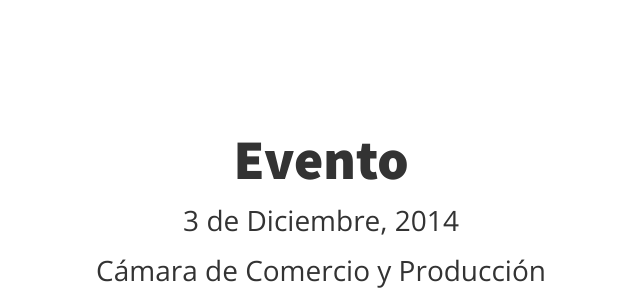
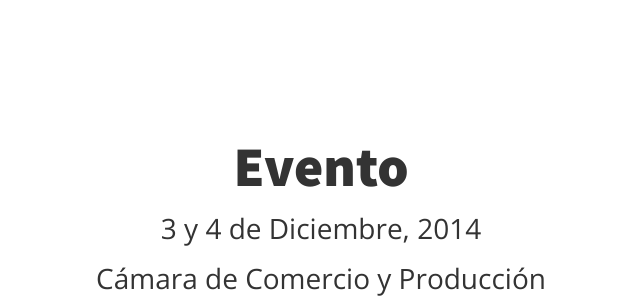
Before and after one commit to xpostudio4/angel, a Django app: page / in a window 1280 px wide. Shown: the part 2180-2477 px from the top of the page, without its empty margins (319-959 px from the left). Run offline with Django 3.2, Linux system fonts and the light colour scheme; some libraries are stand-ins or nearby versions.

Commit message:
small changes

```diff
--- a/app/templates/base.html
+++ b/app/templates/base.html
@@ -83,7 +83,7 @@
           <h3 class="text-center">Jon Mcneill</h3>
         </div>
         <div class="col-sm-8 text-center">
-          <p class="description">Jon es un emprendedor habiendo creado 9 compañías en el sector seguros. Ha sido mentor de una buena cantidad de Startups e inversionista en múltiple de ellas incluida entre estas últimas Stance Data en Dominicana y Censio en Estados Unidos. Jon fundó Sterling Collision Centers en 1997, llevando la compañía a más de 60 tiendas a nivel nacional con ventas en más de 400 millones de dolares al año. Actualmente desempeña la posicion de CEO de Enservio, una de las compañías de mayor crecimiento en el área de Boston.
+          <p class="description">Su experiencia como emprendedor le ha otorgado el mérito de innovador eimplementador. En el año 2012 East Company Magazine le nombró como “uno de los 10 CEOs más innovadores de los Estados Unidos”. Jon fundó Sterling Collision Centers en 1997, llevando la compañía a más de 60 tiendas a nivel nacional con ventas en más de 400 millones de dólares al año. Ha sido mentor e inversionista ángel de una buena cantidad de Startups incluida entre estas últimas <a href="http://stancedata.com/">Stance Data</a> en Republica Dominicana y <a href="http://www.cens.io/">Censio</a> en Estados Unidos. Jon Mcneill actualmente desempeña la posición de CEO de Enservio, una de las compañías de mayor crecimiento en el área de Boston. En el 2012 Jon recibió el premio “Emprendedor del Año” en la categoría Servicios Financieros otorgado por Ernst & Young. En el 2013 el Boston Business Journal lo reconoció como el “CEO más Admirado” en la categoría de compañía de tamaño pequeño y mediano. Se graduó en la Universidad de Northwestern.
         </div>
       </div>
     </div>
@@ -94,7 +94,7 @@
       <div class="row">
         <div class="col-sm-10 text-center col-sm-offset-1">
           <h1>Evento</h1>
-          <p>3 de Diciembre, 2014</p>
+          <p>3 y 4 de Diciembre, 2014</p>
           <p>Cámara de Comercio y Producción</p>
           <div class="mapi">
             <iframe src="https://www.google.com/maps/embed?pb=!1m18!1m12!1m3!1d3784.335946319632!2d-69.92382599999998!3d18.468435999999997!2m3!1f0!2f0!3f0!3m2!1i1024!2i768!4f13.1!3m3!1m2!1s0x8eaf89dbe089b5e9%3A0xbc6e1e8517724f7!2sC%C3%A1mara+de+Comercio+y+Producci%C3%B3n+de+Santo+Domingo!5e0!3m2!1ses!2s!4v1414535519461" width="900" height="350" frameborder="0" style="border:1px solid #999;"></iframe>
```
